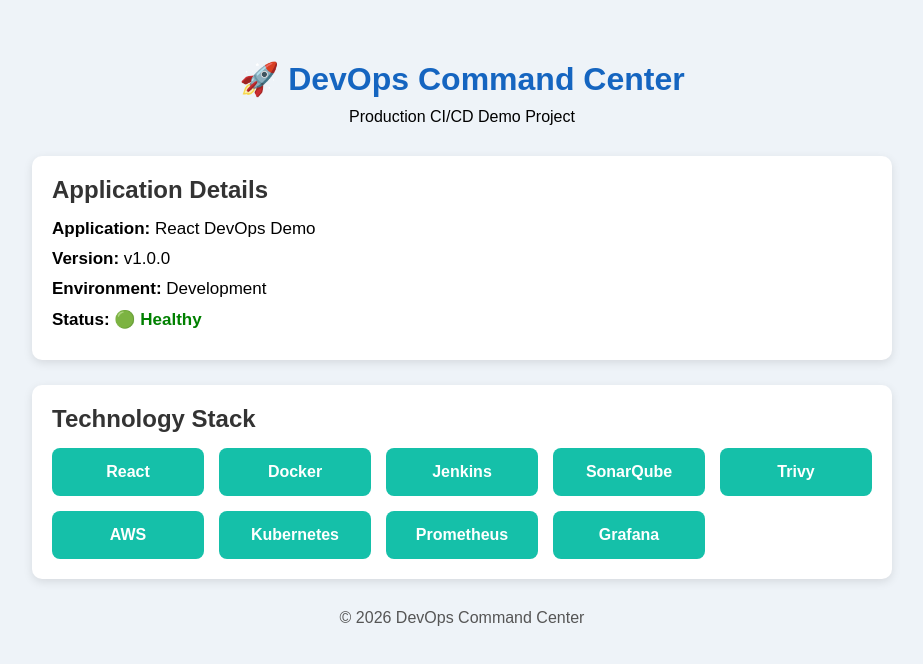
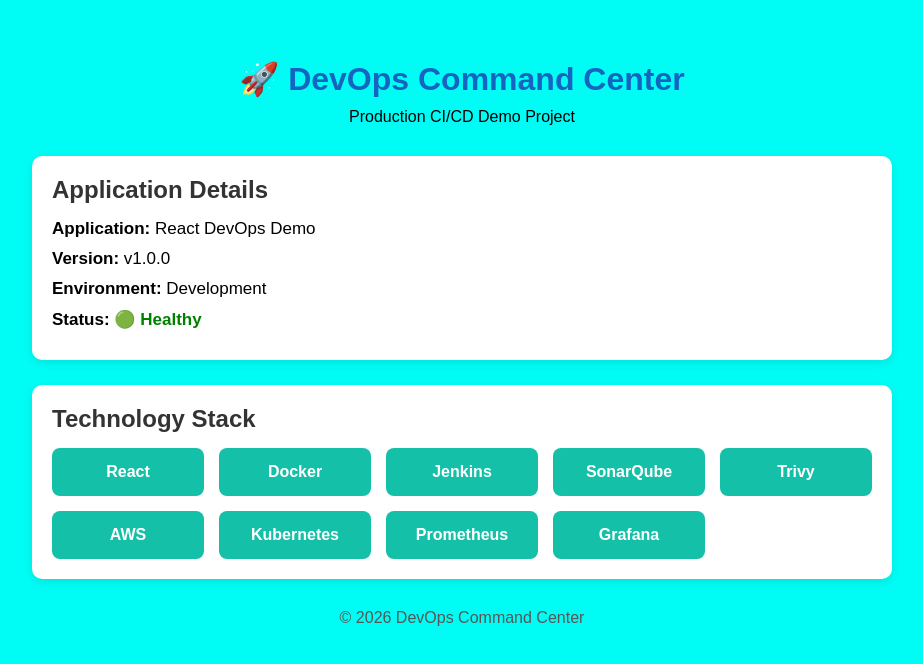
Before and after one commit to Balachandar-2001/DevOps-Command-Center, a React (Create React App) app: page / in a window 1280 px wide. Shown: the top 664 px of the page, without its empty margins (178-1101 px from the left). Built offline with nearby package versions, Linux system fonts and the light colour scheme.

Commit message:
BG COLOR CHANGED

```diff
--- a/src/App.css
+++ b/src/App.css
@@ -6,7 +6,7 @@
 }
 
 body {
-  background: #eef3f8;
+  background: #00fdf5;
 }
 
 .container {
```
